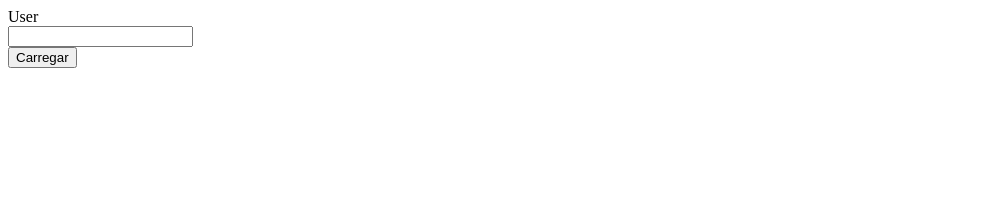
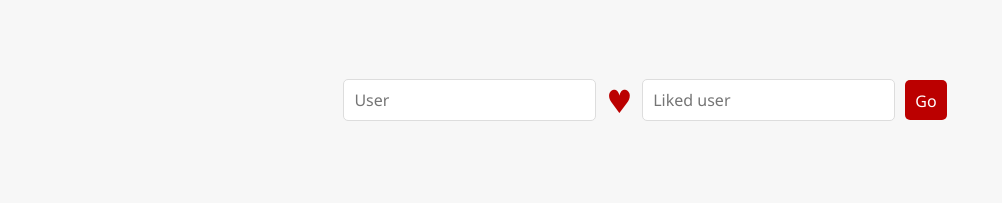
Before and after one commit to glhrrm/twitter-likes, a plain HTML site: page frontend/index.html in a window 1280 px wide. Shown: the whole page, without its empty margins (0-1002 px from the left). Drawn offline with Linux system fonts and the light colour scheme.

Commit message:
styling & data displaying

```diff
--- a/frontend/index.html
+++ b/frontend/index.html
@@ -10,12 +10,17 @@
 </head>
 
 <body>
-    <form method="get">
-        <label for="username">User</label><br>
-        <input type="text" name="username" id="username">
-    </form>
-    <button onclick="appendData()">Carregar</button>
-    <div id="myData"> </div>
+    <div id="form-wrapper">
+        <form method="get">
+            <input placeholder="User" type="text" name="user" id="user">
+        </form>
+        <span id="heart">♥</span>
+        <form method="get">
+            <input placeholder="Liked user" type="text" name="liked-user" id="liked-user">
+        </form>
+        <button onclick="appendData()">Go</button>
+    </div>
+    <div id="tweets-container"> </div>
 </body>
 
 </html>
--- a/frontend/script.js
+++ b/frontend/script.js
@@ -1,23 +1,33 @@
 async function appendData() {
-    const user = document.getElementById('username').value
+    const tweetsContainer = document.getElementById('tweets-container')
 
-    const url = `http://localhost:3003/${user}/likes`
+    tweetsContainer.innerHTML = ''
+
+    const user = document.getElementById('user').value
+
+    const likedUser = document.getElementById('liked-user').value
+
+    const url = `http://localhost:3003/${user}/likes/${likedUser}`
 
     const tweets = await fetch(url).then(res => res.json())
 
-    const mainContainer = document.getElementById('myData')
+    tweets.map(tweet => {
+        tweet.images.map(image => {
+            let imageWrapper = document.createElement('div')
+            imageWrapper.className = 'image-wrapper'
+            tweetsContainer.appendChild(imageWrapper)
 
-    tweets.map(t => {
-        if (t.images.length > 0) {
-            t.images.map(image => {
-                let div = document.createElement('div')
-                mainContainer.appendChild(div)
+            let img = document.createElement('img')
+            img.src = image
+            imageWrapper.appendChild(img)
 
-                let img = document.createElement('img')
-                img.src = image
-                img.height = 300
-                div.appendChild(img)
-            })
-        }
+            const { username, profileImage, tweetUrl } = tweet
+
+            let infoSpan = document.createElement('span')
+            infoSpan.className = 'info-span'
+            infoSpan.textContent = username
+            imageWrapper.appendChild(infoSpan)
+        })
+
     })
 }
--- a/frontend/style.css
+++ b/frontend/style.css
@@ -1,4 +1,84 @@
-#myData {
+* {
+    font-family: 'Segoe UI', Tahoma, Geneva, Verdana, sans-serif
+}
+
+body {
+    margin: 0;
+    background: #F7F7F7;
+}
+
+#form-wrapper {
     display: flex;
+    justify-content: center;
+    align-items: center;
+    height: 200px;
+}
+
+button {
+    border: none;
+    height: 40px;
+    padding: 10px;
+    background: #B00;
+    color: #ffffff;
+    cursor: pointer;
+    text-align: center;
+    border-radius: 5px;
+    font-size: 1em;
+    transition: background 250ms ease-in-out,
+                transform 150ms ease;
+    -webkit-appearance: none;
+    -moz-appearance: none;
+}
+
+button:focus, button:hover {
+    background: #800;
+    outline: none;
+}
+
+form {
+    display: flex;
+    margin: 10px;
+}
+
+form input {
+    height: 20px;
+    padding: 10px;
+    border: 1px solid #DDD;
+    border-radius: 5px;
+    font-size: 1em;
+}
+
+#heart {
+    color: #B00;
+    font-size: 2em;
+}
+
+#tweets-container {
+    display: flex;
+    justify-content: center;
     flex-wrap: wrap;
 }
+
+.image-wrapper {
+    width: 200px;
+    height: 150px;
+    overflow: hidden;
+    margin: 5px;
+    border-radius: 5px;
+    border: 1px solid #DDD;
+    position: relative;
+    display: flex;
+    justify-content: center;
+    align-items: center;
+}
+
+img {
+    width: 200px;
+    height: 150px;
+    object-fit: cover;
+}
+
+.info-span {
+    /* visibility: hidden; */
+    /* todo */
+}
```
